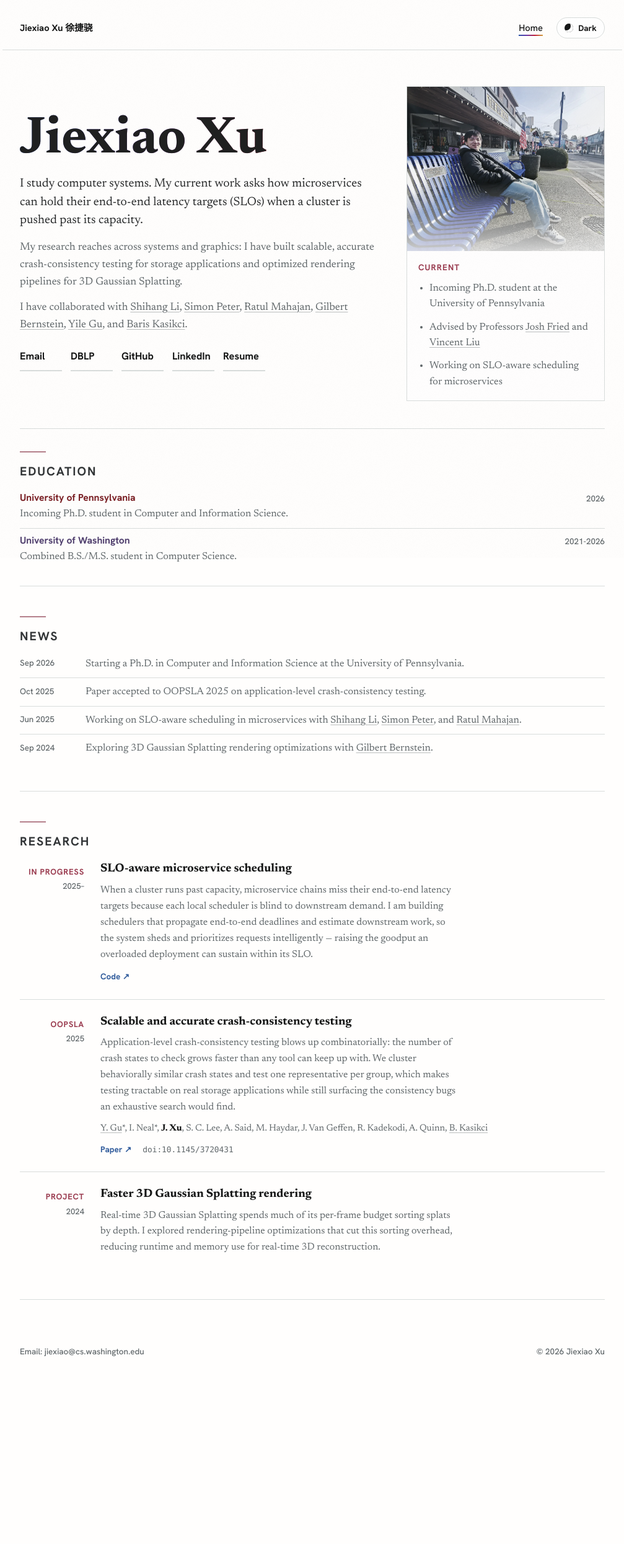
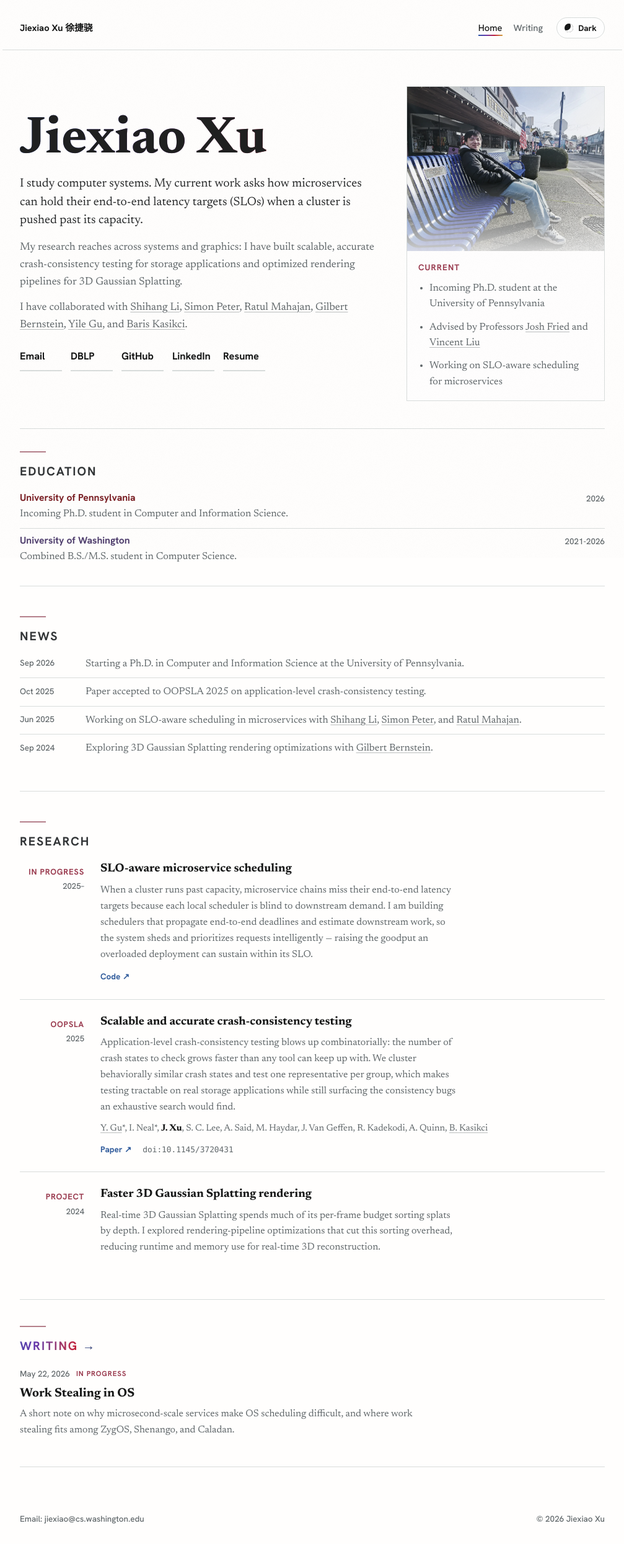
Before and after one commit to JiexiaoXu/JiexiaoXu.github.io, a Jekyll site: the page built from index.html, in a window 1280 px wide. Shown: the whole page at 62% size, without its empty margins (136-1143 px from the left). Built offline with Jekyll 4.4.1, drawn with Linux system fonts in a browser that asks for light colours; before the commit the page ends 2220 px from its top, so only the background shows below that.

Commit message:
add the writing section

```diff
--- a/_layouts/base.html
+++ b/_layouts/base.html
@@ -37,7 +37,7 @@
     <link rel="preconnect" href="https://fonts.googleapis.com">
     <link rel="preconnect" href="https://fonts.gstatic.com" crossorigin>
     <link href="https://fonts.googleapis.com/css2?family=Newsreader:ital,opsz,wght@0,6..72,400;0,6..72,500;0,6..72,700;1,6..72,400&family=Hanken+Grotesk:wght@500;700&display=swap" rel="stylesheet">
-    <link rel="stylesheet" href="{{ '/styles.css' | relative_url }}?v=20260522-newsreader">
+    <link rel="stylesheet" href="{{ '/styles.css' | relative_url }}?v=20260522-writing-home">
     <link rel="icon" href="{{ '/favicon.svg?v=3' | relative_url }}" type="image/svg+xml">
     <link rel="icon" href="{{ '/favicon-32.png?v=3' | relative_url }}" sizes="32x32" type="image/png">
     <link rel="alternate icon" href="{{ '/favicon.ico?v=3' | relative_url }}" sizes="16x16 32x32 48x48">
@@ -49,6 +49,7 @@
       <div class="header-tools">
         <nav aria-label="Primary navigation">
           <a href="{{ '/' | relative_url }}">Home</a>
+          <a href="{{ '/blog/' | relative_url }}"{% if page.url contains '/blog/' %} aria-current="page"{% endif %}>Writing</a>
         </nav>
         <button class="mode-toggle" type="button" aria-label="Switch color theme" aria-pressed="false">
           <span class="mode-icon" aria-hidden="true"></span>
--- a/blog.html
+++ b/blog.html
@@ -1,14 +1,12 @@
 ---
 layout: base
-title: Blog
+title: Writing
 permalink: /blog/
 ---
 
 <section class="blog-index" aria-labelledby="blog-title">
   <div class="section-heading">
-    <p class="eyebrow">Notes</p>
-    <h1 id="blog-title">Blog</h1>
-    <p class="construction-note">In construction.</p>
+    <h1 id="blog-title">Writing</h1>
   </div>
 
   <div class="post-list">
--- a/index.html
+++ b/index.html
@@ -1,3 +1,5 @@
+---
+---
 <!doctype html>
 <html lang="en">
   <head>
@@ -21,7 +23,7 @@
     <link rel="preconnect" href="https://fonts.googleapis.com">
     <link rel="preconnect" href="https://fonts.gstatic.com" crossorigin>
     <link href="https://fonts.googleapis.com/css2?family=Newsreader:ital,opsz,wght@0,6..72,400;0,6..72,500;0,6..72,700;1,6..72,400&family=Hanken+Grotesk:wght@500;700&display=swap" rel="stylesheet">
-    <link rel="stylesheet" href="styles.css?v=20260522-newsreader">
+    <link rel="stylesheet" href="styles.css?v=20260522-writing-home">
     <link rel="icon" href="/favicon.svg?v=3" type="image/svg+xml">
     <link rel="icon" href="/favicon-32.png?v=3" sizes="32x32" type="image/png">
     <link rel="alternate icon" href="/favicon.ico?v=3" sizes="16x16 32x32 48x48">
@@ -71,6 +73,7 @@
       <div class="header-tools">
         <nav aria-label="Primary navigation">
           <a href="/" aria-current="page">Home</a>
+          <a href="/blog/">Writing</a>
         </nav>
         <button class="mode-toggle" type="button" aria-label="Switch color theme" aria-pressed="false">
           <span class="mode-icon" aria-hidden="true"></span>
@@ -217,6 +220,29 @@
           </article>
         </div>
       </section>
+
+      {% assign latest_post = site.posts | first %}
+      {% if latest_post %}
+      <section class="content-split writing-preview" id="writing" aria-labelledby="writing-title">
+        <div>
+          <h2 id="writing-title">
+            <a class="gradient-section-link" href="{{ '/blog/' | relative_url }}">Writing</a>
+          </h2>
+        </div>
+        <article class="writing-preview-item">
+          <div class="writing-preview-meta">
+            <time datetime="{{ latest_post.date | date_to_xmlschema }}">{{ latest_post.date | date: "%B %-d, %Y" }}</time>
+            {% if latest_post.status %}
+              <span class="post-status">{{ latest_post.status }}</span>
+            {% endif %}
+          </div>
+          <h3><a href="{{ latest_post.url | relative_url }}">{{ latest_post.title }}</a></h3>
+          {% if latest_post.excerpt %}
+            <p>{{ latest_post.excerpt | strip_html | truncate: 190 }}</p>
+          {% endif %}
+        </article>
+      </section>
+      {% endif %}
     </main>
 
     <footer id="contact">
--- a/styles.css
+++ b/styles.css
@@ -380,7 +380,7 @@ main {
 }
 
 .profile-img--night {
-  object-position: center 24%;
+  object-position: center 20%;
 }
 
 /* Light mode (default): day photo in focus, night photo waiting. */
@@ -924,6 +924,78 @@ time {
   margin-top: 2px;
 }
 
+.writing-preview {
+  padding-top: 42px;
+}
+
+.gradient-section-link {
+  display: inline-block;
+  color: transparent;
+  background:
+    linear-gradient(104deg in oklab,
+      var(--glass-1) 0%,
+      var(--glass-2) 24%,
+      var(--glass-3) 48%,
+      var(--glass-4) 72%,
+      var(--glass-1) 100%);
+  background-size: 220% 100%;
+  -webkit-background-clip: text;
+  background-clip: text;
+  text-decoration: none;
+  animation: refracted-name 18s linear infinite;
+}
+
+.gradient-section-link:hover,
+.gradient-section-link:focus-visible {
+  background-position: 100% 50%;
+  outline: none;
+}
+
+.gradient-section-link::after {
+  content: " \2192";
+  color: var(--accent);
+  -webkit-text-fill-color: var(--accent);
+}
+
+.writing-preview-item {
+  max-width: 680px;
+  padding-top: 0;
+}
+
+.writing-preview-meta {
+  display: flex;
+  flex-wrap: wrap;
+  align-items: center;
+  gap: 10px;
+  margin-bottom: 8px;
+}
+
+.writing-preview-meta .post-status {
+  margin-left: 0;
+}
+
+.writing-preview-item h3 {
+  margin: 0 0 8px;
+  font-size: 1.24rem;
+}
+
+.writing-preview-item h3 a {
+  color: var(--ink);
+  text-decoration: none;
+}
+
+.writing-preview-item h3 a:hover,
+.writing-preview-item h3 a:focus-visible {
+  color: var(--accent);
+}
+
+.writing-preview-item p {
+  margin: 0;
+  color: var(--muted);
+  font-size: 1rem;
+  line-height: 1.62;
+}
+
 .news-band {
   display: block;
 }
```
